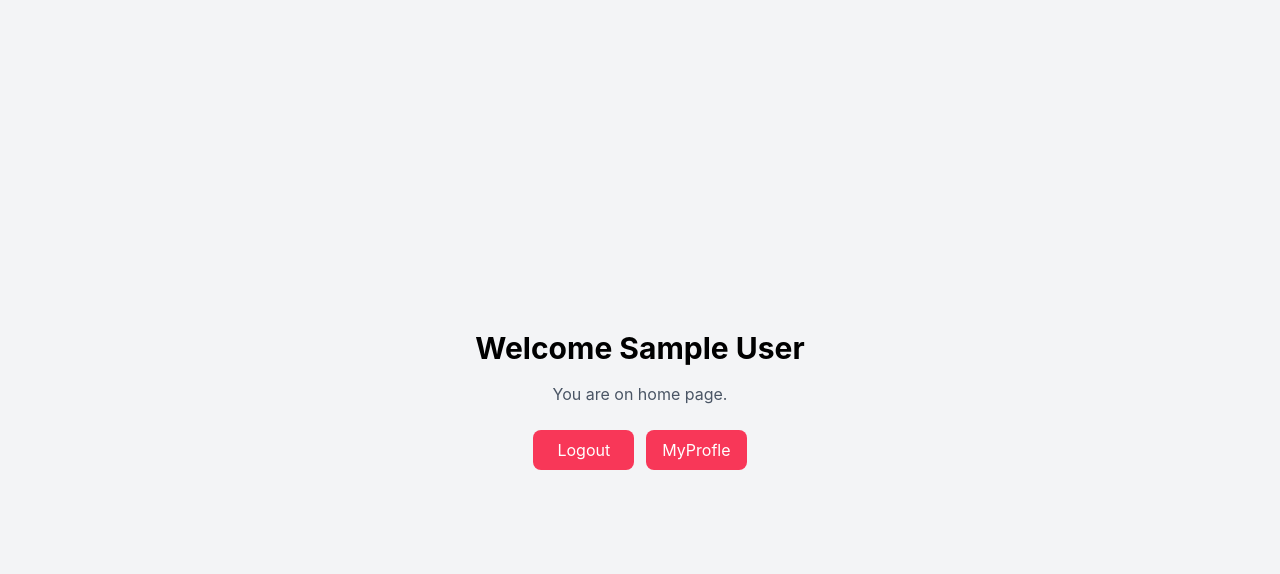
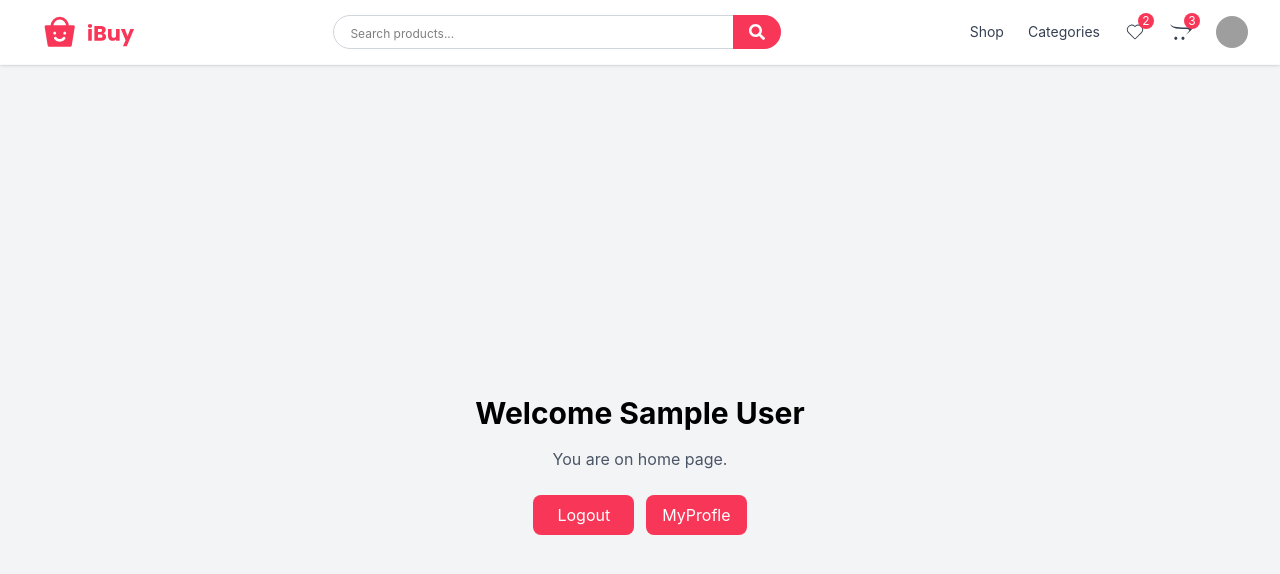
Before and after one commit to rajiarasheed/iBuy, a React (Vite) app in the folder frontend/: page / in a window 1280 px wide. Shown: the top 574 px of the page. Built offline with nearby package versions, Linux system fonts and the light colour scheme; sample sign-in values are in the browser's storage; grey boxes are pictures that could not be loaded.

Commit message:
sessions handled properly

```diff
--- a/frontend/src/App.jsx
+++ b/frontend/src/App.jsx
@@ -12,6 +12,7 @@ import ResetPassword from "./pages/user/ResetPassword";
 import Dashboard from "./pages/admin/Dashboard";
 import Profile from "./pages/user/Profile";
 import EditProfile from "./pages/user/EditProfile";
+import AppLayout from "./components/AppLayout";
 
 const App = () => {
   return (
@@ -24,7 +25,7 @@ const App = () => {
           <Route path="/forgot-password" element={<PublicRoute><ForgotPassword /></PublicRoute>}></Route>
           <Route path="/reset-password" element={<PublicRoute><ResetPassword /></PublicRoute>}></Route>
           {/* USER HOME */}
-          <Route path='/' element={<ProtectedRoute><Home /></ProtectedRoute>}></Route>
+          <Route path='/' element={<ProtectedRoute><AppLayout><Home /></AppLayout></ProtectedRoute>}></Route>
           <Route path="/profile" element={ <ProtectedRoute><Profile /></ProtectedRoute>}/>
           <Route path="/profile/edit" element={<ProtectedRoute><EditProfile /></ProtectedRoute>}/>
           {/* ADMIN DASHBOARD */}
```
